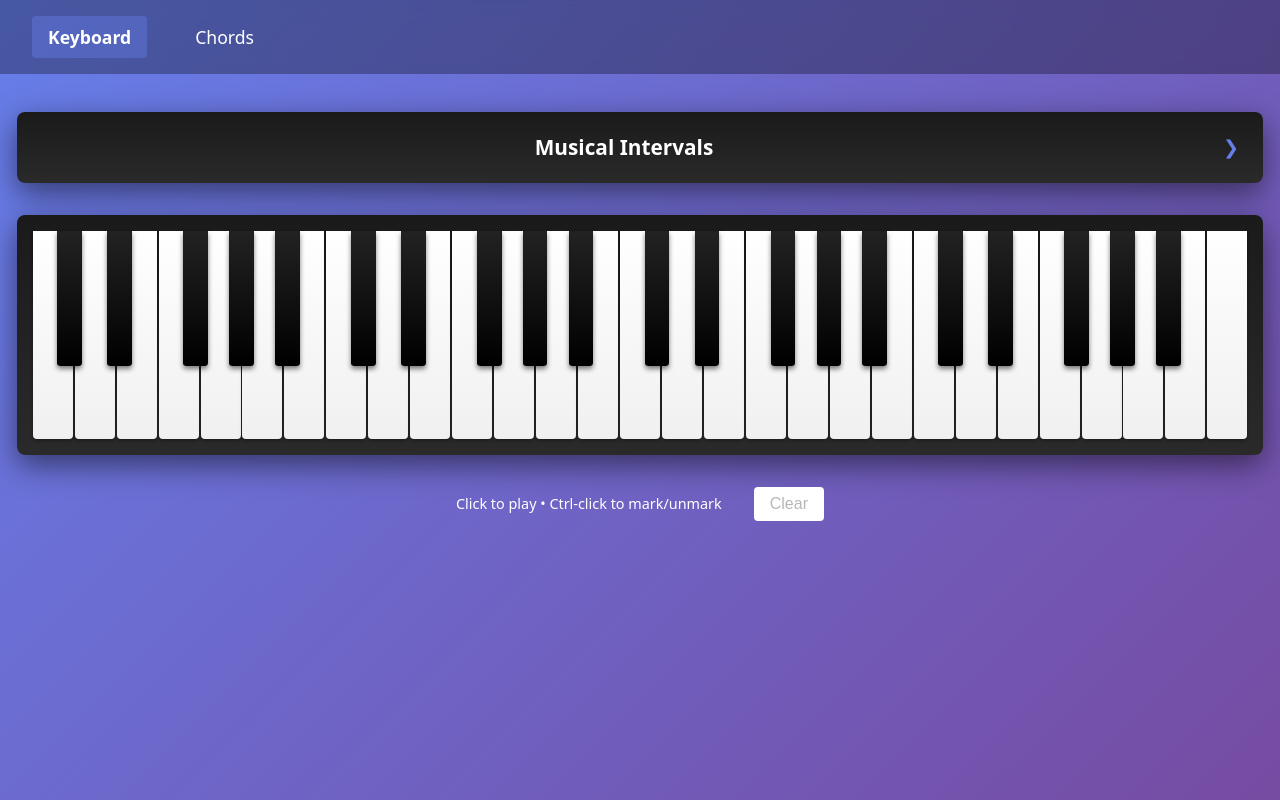
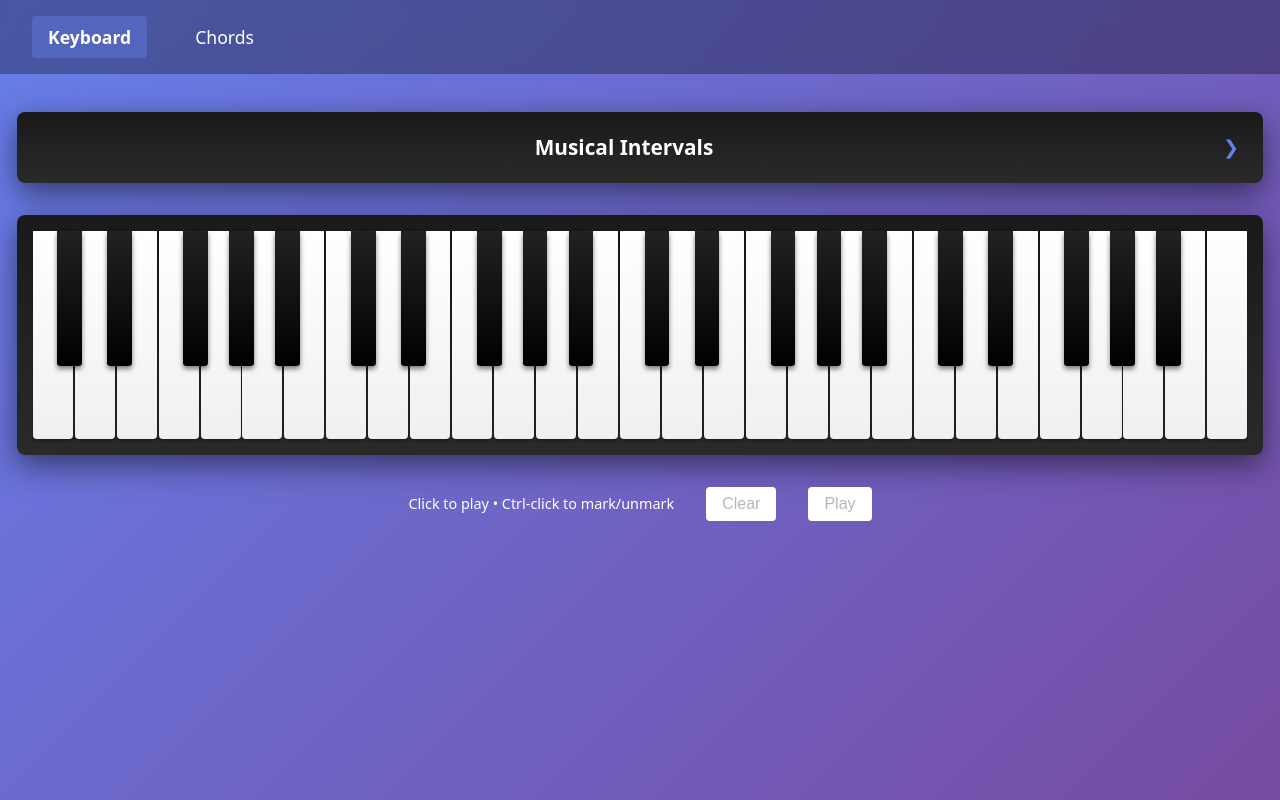
Before and after one commit to roberthead/piano-keyboard-app, a React (Vite) app: page / in a window 1280 px wide. Built offline with nearby package versions, Linux system fonts and the light colour scheme.

Commit message:
user can play marked pitches

```diff
--- a/src/components/Keyboard.tsx
+++ b/src/components/Keyboard.tsx
@@ -190,6 +190,41 @@ const Keyboard = () => {
     setMarkedKeys(new Set());
   }, []);
 
+  const playMarkedKeys = useCallback(() => {
+    if (markedKeys.size === 0) return;
+
+    // Adjust volume to maintain consistent apparent loudness
+    // Use single key volume (0.6) divided by number of keys to prevent distortion
+    const volumePerKey = 0.6 / markedKeys.size;
+
+    markedKeys.forEach((keyId) => {
+      // Parse the keyId (e.g., "C4", "F#3")
+      const match = keyId.match(/^([A-G]#?)(\d+)$/);
+      if (match) {
+        const [, note, octaveStr] = match;
+        const octave = parseInt(octaveStr);
+
+        const oscillator = audioContext.createOscillator();
+        const gainNode = audioContext.createGain();
+
+        oscillator.connect(gainNode);
+        gainNode.connect(audioContext.destination);
+
+        oscillator.frequency.value = getFrequency(note, octave);
+        oscillator.type = "sine";
+
+        gainNode.gain.setValueAtTime(volumePerKey, audioContext.currentTime);
+        gainNode.gain.exponentialRampToValueAtTime(
+          0.01,
+          audioContext.currentTime + 2.0
+        );
+
+        oscillator.start(audioContext.currentTime);
+        oscillator.stop(audioContext.currentTime + 2.0);
+      }
+    });
+  }, [markedKeys, audioContext, getFrequency]);
+
   return (
     <div className="keyboard-container">
       <Intervals />
@@ -216,8 +251,11 @@ const Keyboard = () => {
       </div>
       <div className="controls">
         <span className="info">Click to play • Ctrl-click to mark/unmark</span>
-        <button onClick={clearMarks} disabled={markedKeys.size == 0}>
+        <button onClick={clearMarks} disabled={markedKeys.size === 0}>
           Clear
+        </button>
+        <button onClick={playMarkedKeys} disabled={markedKeys.size === 0}>
+          Play
         </button>
       </div>
     </div>
```
